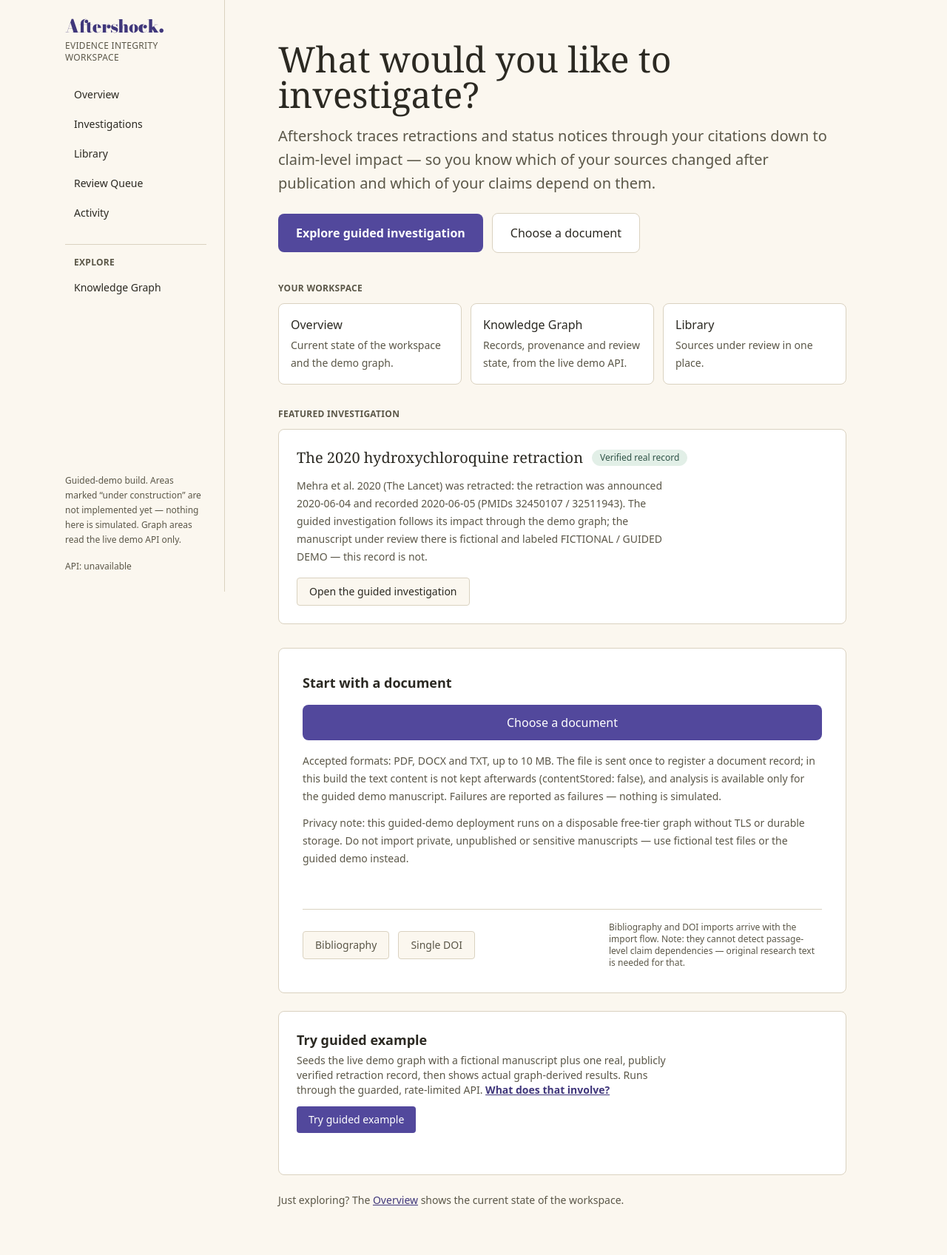
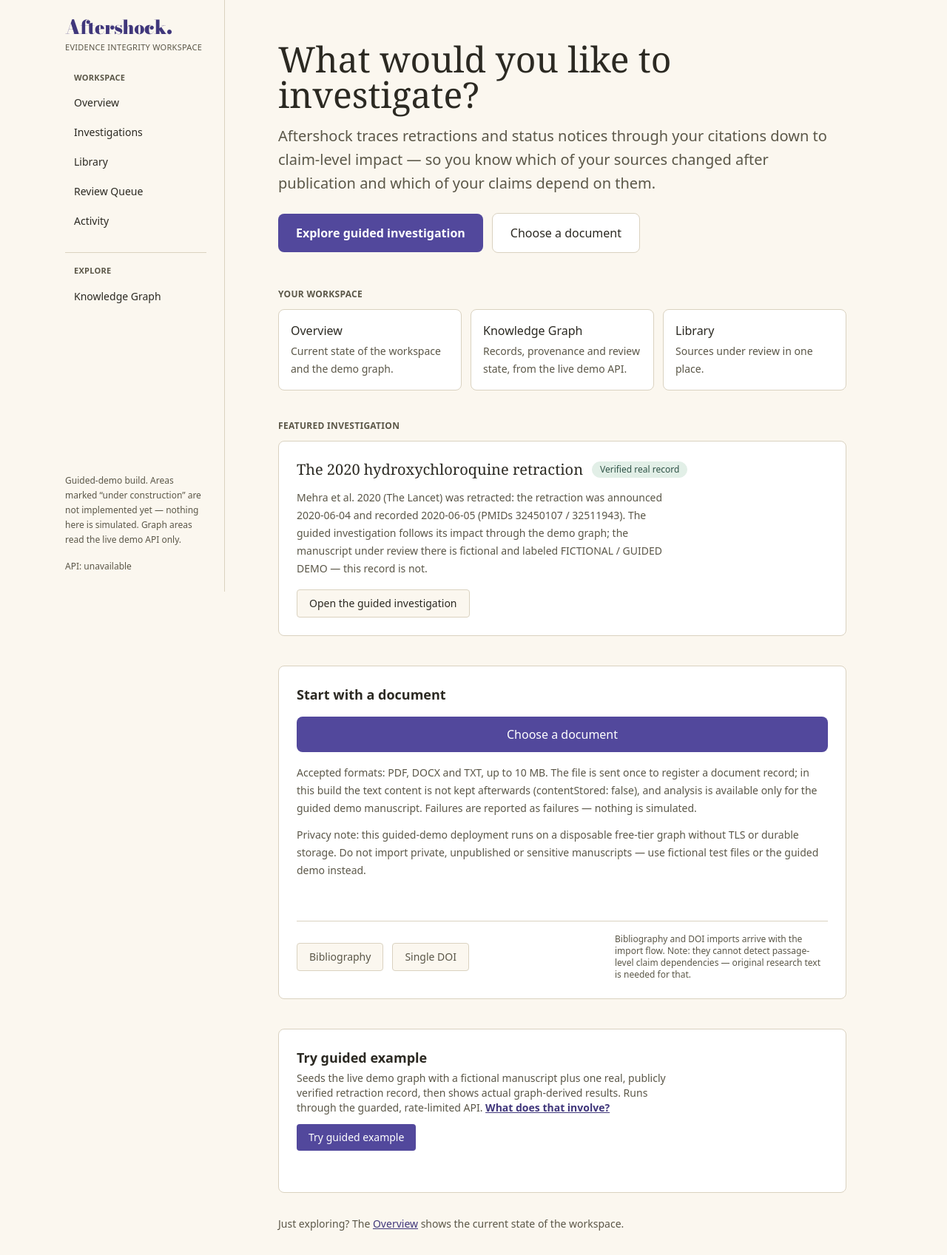
Before and after one commit to Anshieee/aftershock, a React (Vite) app: page / in a window 1280 px wide. Shown: the whole page at 74% size. Before the commit the page ends 1665 px from the top, so only its background shows below. Built offline with nearby package versions, Linux system fonts and the light colour scheme; no server answers.

Commit message:
polish: sidebar hierarchy, landing rhythm, de-clutter dev labels

```diff
--- a/src/components/Layout.tsx
+++ b/src/components/Layout.tsx
@@ -17,7 +17,7 @@ const primaryNav = [
 const secondaryNav = [{ to: '/graph', label: 'Knowledge Graph' }] as const;
 
 const linkBase =
-  'block rounded px-3 py-2 text-sm no-underline motion-reduce:transition-none ' +
+  'block rounded-md px-3 py-2 text-sm no-underline motion-reduce:transition-none ' +
   'transition-colors focus-visible:outline-2 focus-visible:outline-offset-2';
 
 function navLinkClass({ isActive }: { isActive: boolean }) {
@@ -40,19 +40,22 @@ export default function Layout() {
       </a>
 
       <header className="shrink-0 border-b border-ink-border md:sticky md:top-0 md:flex md:h-screen md:w-60 md:flex-col md:border-b-0 md:border-r md:p-6">
-        <div className="flex items-baseline justify-between p-4 md:block md:p-0">
+        <div className="flex flex-col gap-1 p-4 md:block md:space-y-1 md:p-0">
           <NavLink
             to="/"
-            className="wordmark text-2xl leading-none text-brand-deep no-underline focus-visible:outline-2 focus-visible:outline-offset-2"
+            className="wordmark text-[1.625rem] leading-none text-brand-deep no-underline focus-visible:outline-2 focus-visible:outline-offset-2"
           >
             Aftershock.
           </NavLink>
-          <p className="text-xs text-ink-muted md:mt-1 md:font-medium md:uppercase md:tracking-wide">
+          <p className="text-[11px] font-medium uppercase tracking-wide text-ink-muted md:mt-1">
             Evidence integrity workspace
           </p>
         </div>
 
         <nav aria-label="Primary" className="px-2 py-4 md:px-0 md:py-6">
+          <p className="px-3 pb-2 text-[11px] font-semibold uppercase tracking-wide text-ink-muted">
+            Workspace
+          </p>
           <ul className="space-y-1">
             {primaryNav.map((item) => (
               <li key={item.to}>
@@ -65,7 +68,7 @@ export default function Layout() {
         </nav>
 
         <nav aria-label="Explore" className="border-t border-ink-border px-2 py-4 md:px-0">
-          <p className="px-3 pb-2 text-xs font-semibold uppercase tracking-wide text-ink-muted">
+          <p className="px-3 pb-2 text-[11px] font-semibold uppercase tracking-wide text-ink-muted">
             Explore
           </p>
           <ul className="space-y-1">
@@ -88,7 +91,7 @@ export default function Layout() {
           {/* Discreet truthful status: same honest health classification as
               the chip, demoted to quiet text diagnostics. Never claims graph
               state — /health does not probe the graph backend. */}
-          <ServiceStatusLine className="mt-2 md:mt-4 md:pb-0" />
+          <ServiceStatusLine className="mt-2 text-[11px] md:mt-4 md:pb-0" />
         </div>
       </header>
 
--- a/src/pages/LandingPage.tsx
+++ b/src/pages/LandingPage.tsx
@@ -133,7 +133,7 @@ export default function LandingPage() {
       </section>
 
       {/* Workflow shortcuts — three real destinations, quiet hover only. */}
-      <nav aria-label="Workspace areas" className="mt-10">
+      <nav aria-label="Workspace areas" className="mt-12">
         <h2 className="text-xs font-semibold uppercase tracking-wide text-ink-muted">
           Your workspace
         </h2>
@@ -175,7 +175,7 @@ export default function LandingPage() {
       </nav>
 
       {/* Featured investigation — one real, publicly verified record. */}
-      <section aria-labelledby="featured-heading" className="mt-8">
+      <section aria-labelledby="featured-heading" className="mt-10">
         <h2 className="text-xs font-semibold uppercase tracking-wide text-ink-muted">
           Featured investigation
         </h2>
@@ -197,7 +197,7 @@ export default function LandingPage() {
           </p>
           <Link
             to="/results"
-            className="mt-4 inline-block rounded border border-ink-border bg-paper px-4 py-2 text-sm text-ink no-underline hover:bg-paper-deep"
+            className="mt-4 inline-block rounded border border-ink-border bg-paper px-4 py-2 text-sm font-medium text-ink no-underline hover:bg-paper-deep"
           >
             Open the guided investigation
           </Link>
@@ -206,7 +206,7 @@ export default function LandingPage() {
 
       <section
         aria-labelledby="import-heading"
-        className="mt-8 rounded-lg border border-ink-border bg-paper-raised p-6 md:p-8"
+        className="mt-10 rounded-lg border border-ink-border bg-paper-raised p-6"
       >
         <h2 id="import-heading" className="text-lg font-semibold text-ink">
           Start with a document
@@ -234,7 +234,7 @@ export default function LandingPage() {
 
       <section
         aria-labelledby="guided-heading"
-        className="mt-6 rounded-lg border border-ink-border bg-paper-raised p-6"
+        className="mt-10 rounded-lg border border-ink-border bg-paper-raised p-6"
       >
         <h2 id="guided-heading" className="text-lg font-semibold text-ink">
           Try guided example
@@ -322,7 +322,7 @@ export default function LandingPage() {
         </div>
       </section>
 
-      <p className="mt-6 text-sm text-ink-muted">
+      <p className="mt-8 text-sm text-ink-muted">
         Just exploring? The{' '}
         <Link to="/overview" className="text-brand-deep underline">
           Overview
--- a/src/pages/OverviewPage.tsx
+++ b/src/pages/OverviewPage.tsx
@@ -159,7 +159,7 @@ export default function OverviewPage() {
       {/* Secondary destination — deliberately quieter than the primary card. */}
       <section
         aria-labelledby="overview-graph"
-        className="mt-6 rounded-lg border border-ink-border bg-paper p-5"
+        className="mt-6 rounded-lg border border-ink-border bg-paper p-6"
         data-testid="overview-graph-card"
       >
         <h2 id="overview-graph" className="text-base font-semibold text-ink">
@@ -180,7 +180,7 @@ export default function OverviewPage() {
       </section>
 
       <div className="mt-10 border-t border-ink-border pt-4" data-testid="overview-status-footnote">
-        <p className="max-w-prose text-base text-ink-muted">
+        <p className="max-w-prose text-sm text-ink-muted">
           The sidebar status line queries the platform’s real{' '}
           <code className="rounded bg-paper-deep px-1">/health</code> endpoint; the cards
           above reflect the real <code className="rounded bg-paper-deep px-1">/graph-probe</code>{' '}
```
